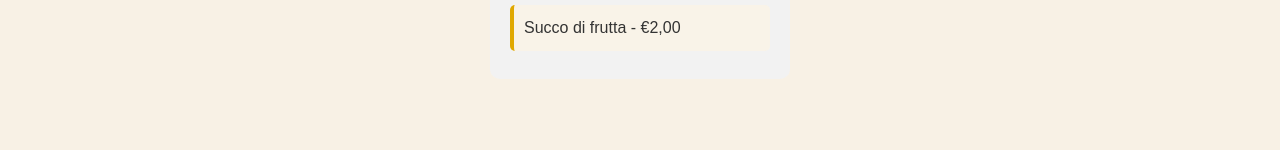
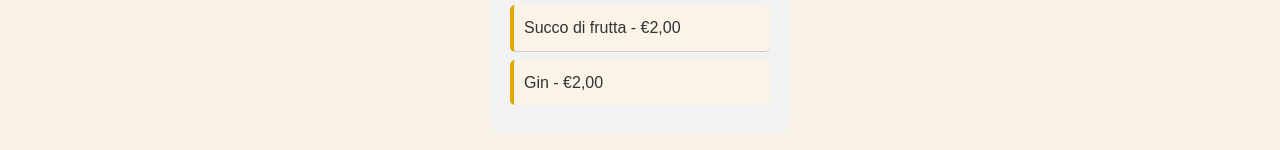
Before and after one commit to antoniodoganieri-star/pizzeria-vesuvio, a plain HTML site: page index.html in a window 1280 px wide. Shown: the part 2469-2619 px from the top of the page. Before the commit the page ends 2568 px from the top, so only its background shows below. Drawn offline with Linux system fonts and the light colour scheme.

Commit message:
Add Gin to the beverage list in index.html

```diff
--- a/index.html
+++ b/index.html
@@ -79,6 +79,7 @@
     <li>Fanta - €2,50</li>
     <li>Sprite - €2,50</li>
     <li>Succo di frutta - €2,00</li>
+    <li>Gin - €2,00</li>
 </ul>
 
     </body>
```
